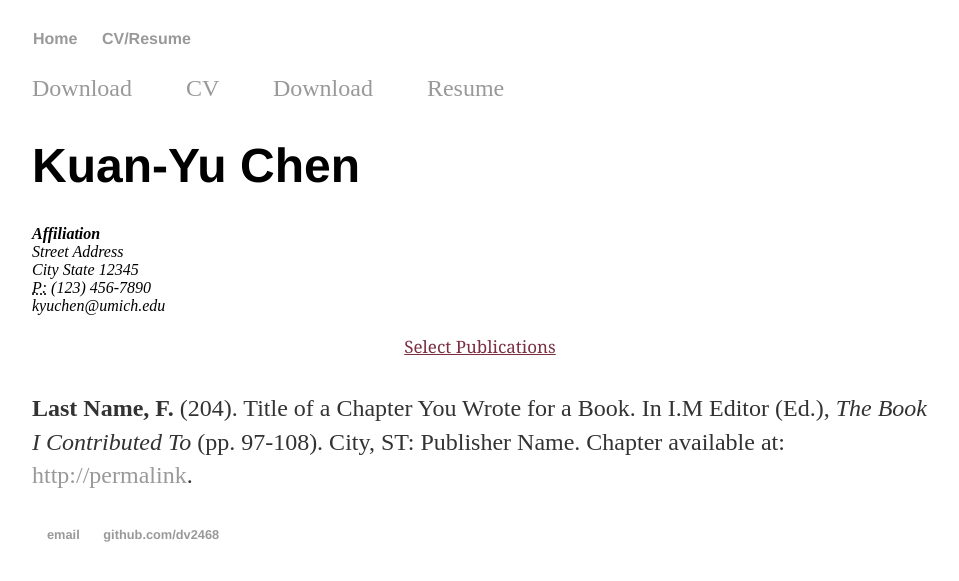
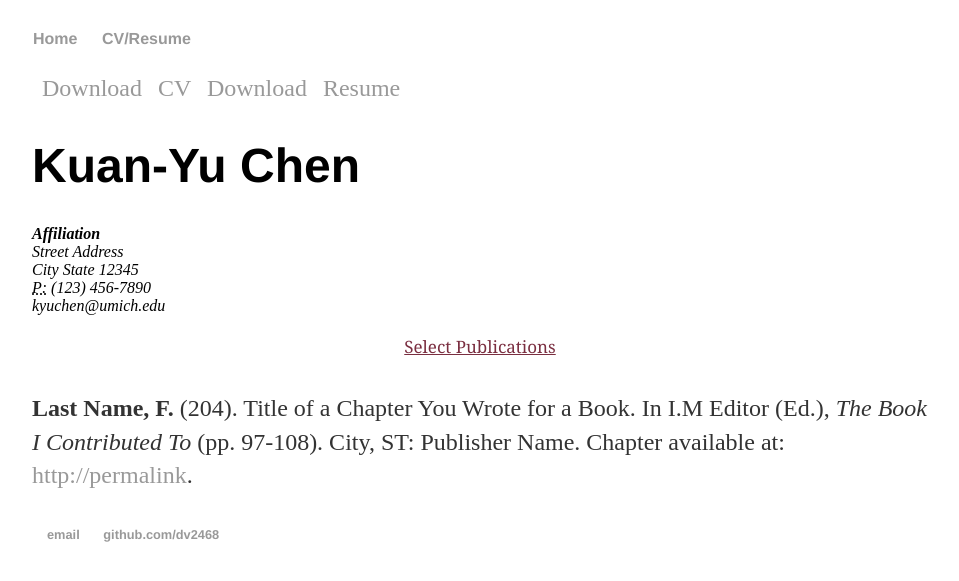
Before and after one commit to dv2468/dv2468.github.io, a Jekyll site: the page built from cv/index.html, in a window 1280 px wide. Shown: the top 581 px of the page, without its empty margins (160-1119 px from the left). Built offline with Jekyll 4.4.1, drawn with Linux system fonts in a browser that asks for light colours.

Commit message:
Update index.html

```diff
--- a/cv/index.html
+++ b/cv/index.html
@@ -5,7 +5,7 @@
 
 	<div class="cv">
 		<div id = "cv-link">
-		<p style="word-spacing: 2em;"><a href="https://dv2468.github.io/DataScienceIntern.pdf" target="_blank" class="download" title="Download CV as PDF">Download CV</a>
+		<p style="padding: 0px 10px;"><a href="https://dv2468.github.io/DataScienceIntern.pdf" target="_blank" class="download" title="Download CV as PDF">Download CV</a>
 		<a href="https://dv2468.github.io/DataScienceIntern.pdf" target="_blank" class="download" title="Download Resume as PDF">Download Resume</a></p>
 		</div>
 					<h1>Kuan-Yu Chen</h1>
```
